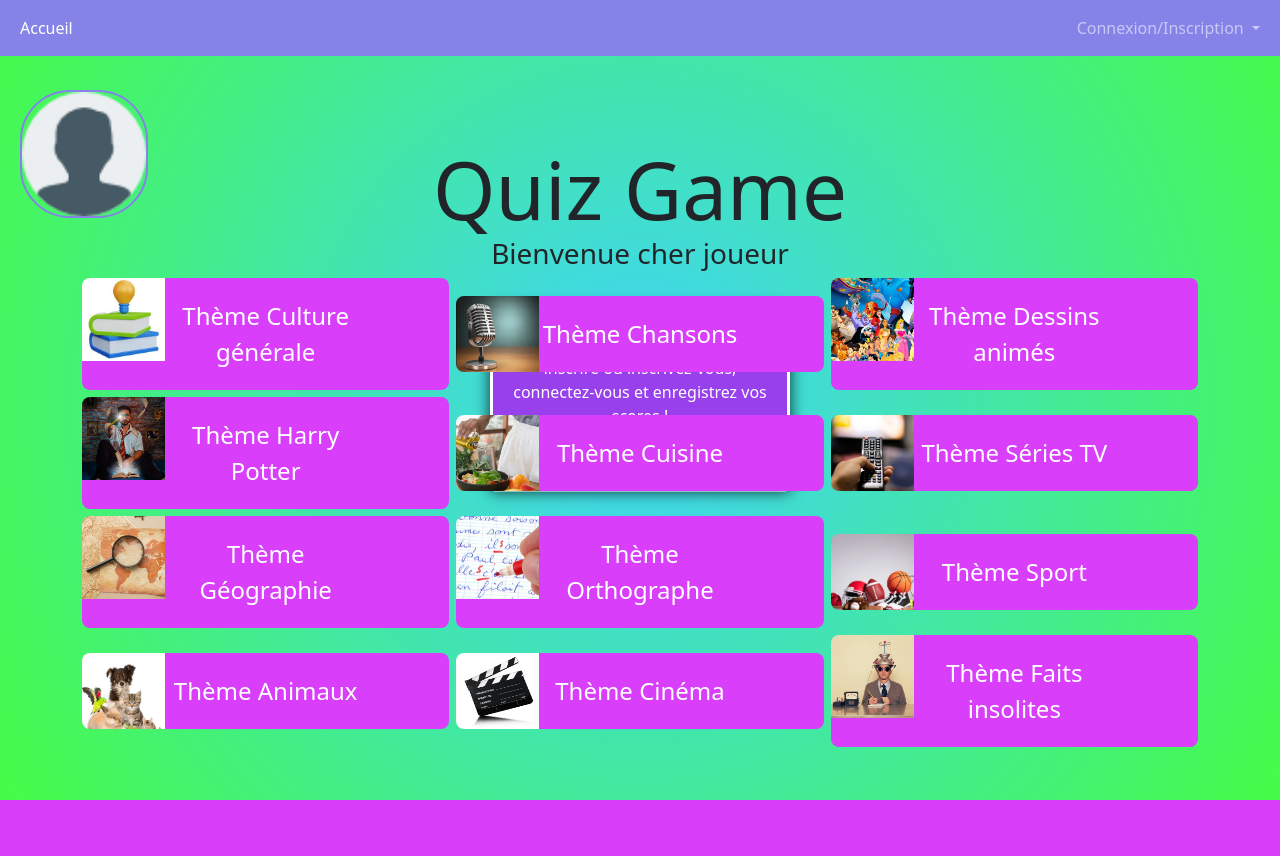
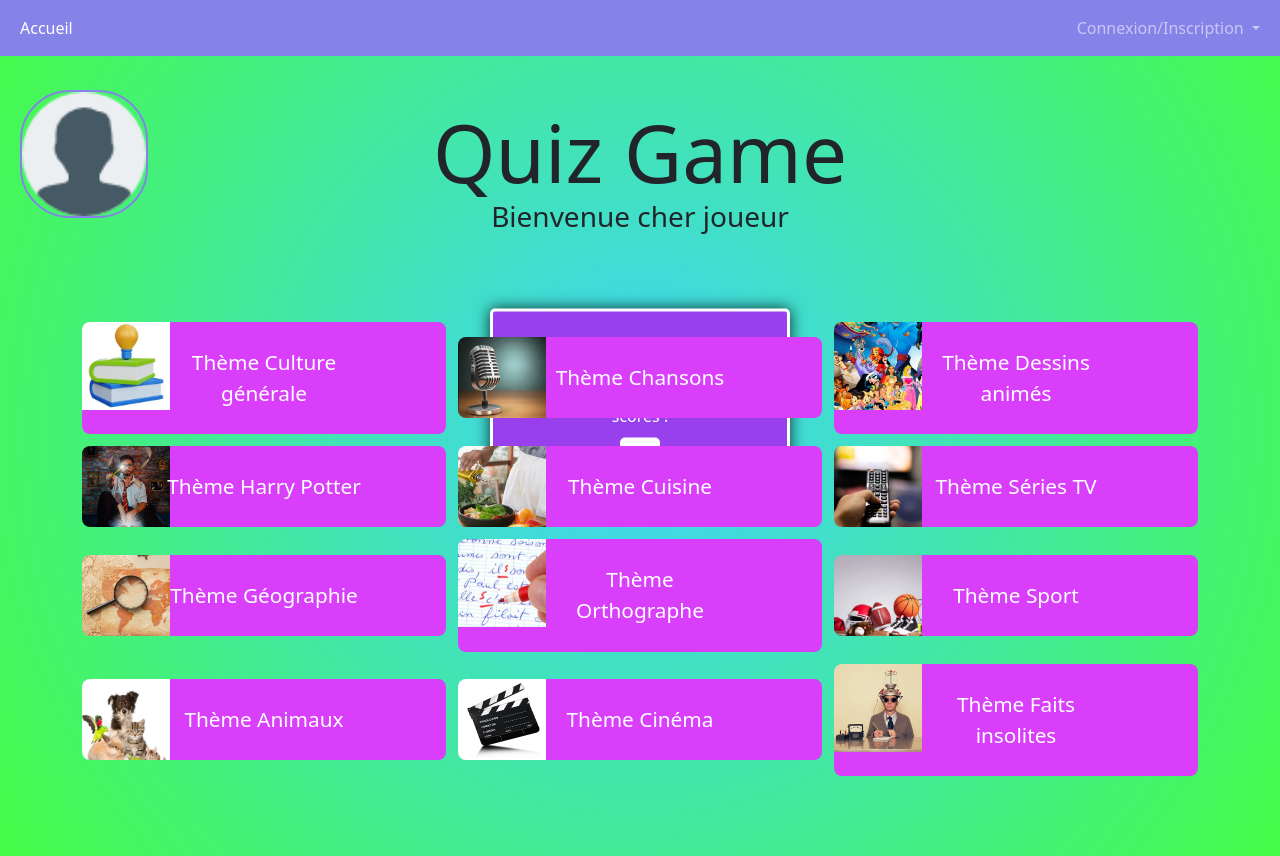
Before and after one commit to LN27100/quiz_game, a PHP site: page /controllers/controller-home.php in a window 1280 px wide. Before the commit the page ends 800 px from the top, so only its background shows below. Run offline with PHP 8.4, Linux system fonts and the light colour scheme; some web fonts are replaced.

Commit message:
réglages css page accueil et boutons

```diff
--- a/assets/style.css
+++ b/assets/style.css
@@ -2,7 +2,6 @@
 /*   font-family: "Nova Cut", system-ui; */
 
 body {
-  height: 100vh; /* Utilisation de la hauteur de la fenêtre */
   margin: 0;
   display: flex;
   flex-direction: column;
@@ -47,7 +46,7 @@ body {
 
 h1 {
   font-size: 5rem;
-  margin-top: 7rem;
+  margin-top: 3rem;
   font-family: "Nova Cut", system-ui;
   margin-bottom: 0;
 }
@@ -56,20 +55,20 @@ h1 {
   display: flex;
   flex-direction: column;
   align-items: center;
-  flex-grow: 1;
 }
 
 .container.grid {
   display: grid;
   grid-template-columns: repeat(3, 1fr);
-  gap: 7px;
+  gap: 12px;
   margin-top: 0;
+  margin-top: 5rem;
   margin-bottom: 5rem;
 }
 
 .container .theme-button {
-  padding: 20px 85px;
-  font-size: 1.5rem;
+  padding: 25px 85px;
+  font-size: 1.3rem;
   cursor: pointer;
   background-color: #d93ffb;
   border: none;
@@ -86,74 +85,74 @@ h1 {
 /* Appliquez l'image à chaque bouton et ajustez sa taille */
 #theme-culture {
   background-image: url('../assets/img/culture_general.jpg');
-  background-size: 5.2rem 5.2rem;
+  background-size: 5.5rem 5.5rem;
   background-repeat: no-repeat;
 }
 
 #theme-chansons {
   background-image: url('../assets/img/theme_chanson.jpg');
-  background-size: 5.2rem 5.2rem;
+  background-size: 5.5rem 5.5rem;
   background-repeat: no-repeat;
 }
 
 #theme-dessins {
   background-image: url('../assets/img/theme_dessinsAnimes.jpg');
-  background-size: 5.2rem 5.2rem;
+  background-size: 5.5rem 5.5rem;
   background-repeat: no-repeat;
 }
 
 #theme-harry {
   background-image: url('../assets/img/theme_harryPotter.jpg');
-  background-size: 5.2rem 5.2rem;
+  background-size: 5.5rem 5.5rem;
   background-repeat: no-repeat;
 }
 
 #theme-cuisine {
   background-image: url('../assets/img/theme_cuisine.jpg');
-  background-size: 5.2rem 5.2rem;
+  background-size: 5.5rem 5.5rem;
   background-repeat: no-repeat;
 }
 
 #theme-series {
   background-image: url('../assets/img/theme-serie.jpg');
-  background-size: 5.2rem 5.2rem;
+  background-size: 5.5rem 5.5rem;
   background-repeat: no-repeat;
 }
 
 #theme-geographie {
   background-image: url('../assets/img/theme_geographie.jpg');
-  background-size: 5.2rem 5.2rem;
+  background-size: 5.5rem 5.5rem;
   background-repeat: no-repeat;
 }
 
 #theme-orthographe {
   background-image: url('../assets/img/theme_orthographe.JPG');
-  background-size: 5.2rem 5.2rem;
+  background-size: 5.5rem 5.5rem;
   background-repeat: no-repeat;
 }
 
 #theme-sport {
   background-image: url('../assets/img/theme_sport.JPG');
-  background-size: 5.2rem 5.2rem;
+  background-size: 5.5rem 5.5rem;
   background-repeat: no-repeat;
 }
 
 #theme-animaux {
   background-image: url('../assets/img/theme_animaux.JPG');
-  background-size: 5.2rem 5.2rem;
+  background-size: 5.5rem 5.5rem;
   background-repeat: no-repeat;
 }
 
 #theme-cinema {
   background-image: url('../assets/img/theme_cinema.jpg');
-  background-size: 5.2rem 5.2rem;
+  background-size: 5.5rem 5.5rem;
   background-repeat: no-repeat;
 
 }
 
 #theme-faitsInsolites {
   background-image: url('../assets/img/theme_insolite.JPG');
-  background-size: 5.2rem 5.2rem;
+  background-size: 5.5rem 5.5rem;
   background-repeat: no-repeat;
 }
 
```
